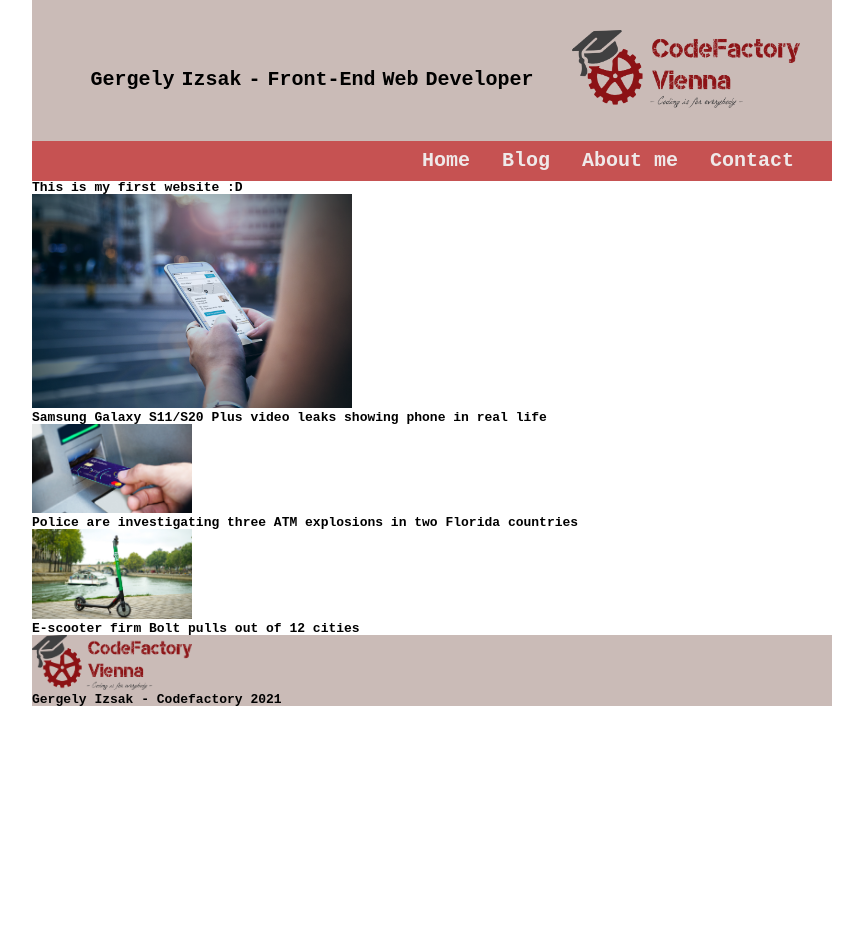
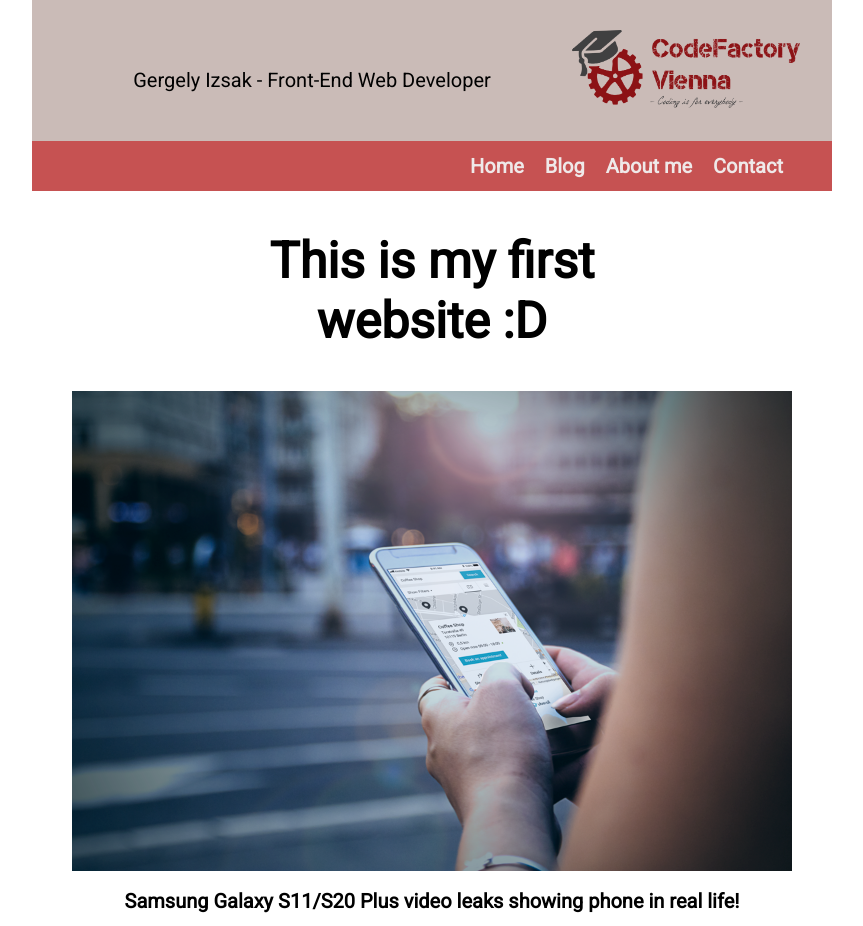
Before and after one commit to Ge-Ra/FE21-CR01-Gergely_Izsak, a plain HTML site: page index.html in a window 1280 px wide. Shown: the top 926 px of the page, without its empty margins (208-1071 px from the left). Before the commit the page ends 800 px from the top, so only its background shows below. Drawn offline with Linux system fonts and the light colour scheme.

Commit message:
Finishing touches

```diff
--- a/index.html
+++ b/index.html
@@ -6,6 +6,11 @@
     <meta name="viewport" content="width=device-width, initial-scale=1.0" />
     <title>Code Review 1</title>
     <link rel="stylesheet" href="style.css" />
+    <link rel="preconnect" href="https://fonts.gstatic.com" />
+    <link
+      href="https://fonts.googleapis.com/css2?family=Roboto:wght@100;400&display=swap"
+      rel="stylesheet"
+    />
   </head>
   <body>
     <header id="header">
@@ -22,26 +27,31 @@
     </nav>
     <main id="main">
       <div class="horizontal">
-        <h1>This is my first website :D</h1>
+        <h1>
+          This is my first<br />
+          website :D
+        </h1>
         <img src="img\Phone.png" alt="Mobile phone" />
         <p>
-          Samsung Galaxy S11/S20 Plus video leaks showing phone in real life
+          Samsung Galaxy S11/S20 Plus video leaks showing phone in real life!
         </p>
       </div>
-      <div class="column">
+      <div class="bigColumn">
+      <div class="column column1">
         <img src="img\Debit_card_ATM.jpg" alt="Debit card" />
         <p>
           Police are investigating three ATM explosions in two Florida countries
         </p>
       </div>
-      <div class="column">
+      <div class="column column2">
         <img src="img\Taxify-Scooters.jpg" alt="Scooter" />
         <p>E-scooter firm Bolt pulls out of 12 cities</p>
       </div>
+    </div>
     </main>
     <footer id="footer">
       <img src="img\logo.png" alt="Code Factory Logo" />
-      <p>Gergely Izsak - Codefactory 2021</p>
+      <p><small>Gergely Izsak - Codefactory 2021</small></p>
     </footer>
   </body>
 </html>
--- a/style.css
+++ b/style.css
@@ -135,20 +135,22 @@ table {
 body {
   width: 800px;
   margin: 0 auto;
-  font-family: monospace;
+  font-family: 'Roboto', sans-serif;
   font-weight: 800;
+  box-sizing: border-box;
 }
 
 /* Header styling */
 
 #header {
   background-color: rgb(202, 187, 183);
+  font-weight: 400;
   padding: 20px;
 }
 
 h3 {
   font-size: 20px;
-  word-spacing: -5px;
+
   text-align: center;
   position: relative;
   top: 50px;
@@ -173,34 +175,85 @@ h3 {
 
 li {
   display: inline-block;
-  padding: 10px;
+  padding: 15px 8px;
+}
+
+li:hover {
+  background-color: rgb(170, 67, 67);
+  text-decoration: underline;
 }
 
 li:first-child {
-  margin-left: 380px;
+  margin-left: 430px;
 }
 
 /* Main styling */
 
 #main {
+  width: 90%;
+  margin: 0 auto;
+  line-height: 1.2;
+  font-weight: 800;
+}
+
+.horizontal {
+  width: 100%;
+  font-size: 50px;
+  text-align: center;
+  padding-bottom: 15px;
+}
+
+h1 {
+  padding: 40px;
+}
+
+p {
+  font-size: 20px;
+  padding: 5px 5px 10px;
 }
 
 .horizontal img {
-  width: 40%;
-  height: 10%;
+  width: 100%;
+}
+
+.bigColumn {
+  width: 100%;
+}
+
+.column1 {
+  width: 45%;
+  text-align: center;
+  float: left;
+  padding-bottom: 15px;
+}
+
+.column2 {
+  width: 45%;
+  text-align: center;
+  float: right;
+  padding-bottom: 15px;
 }
 
 .column img {
-  width: 20%;
-  height: 10%;
+  width: 100%;
 }
+
 /* Footer styling */
 
 #footer {
   background-color: rgb(202, 187, 183);
+  clear: both;
+  text-align: center;
+  padding: 15px;
 }
 
 #footer img {
   width: 20%;
   height: 10%;
 }
+
+#footer p {
+  font-size: 15px;
+  padding-top: 15px;
+  font-weight: 400;
+}
```
